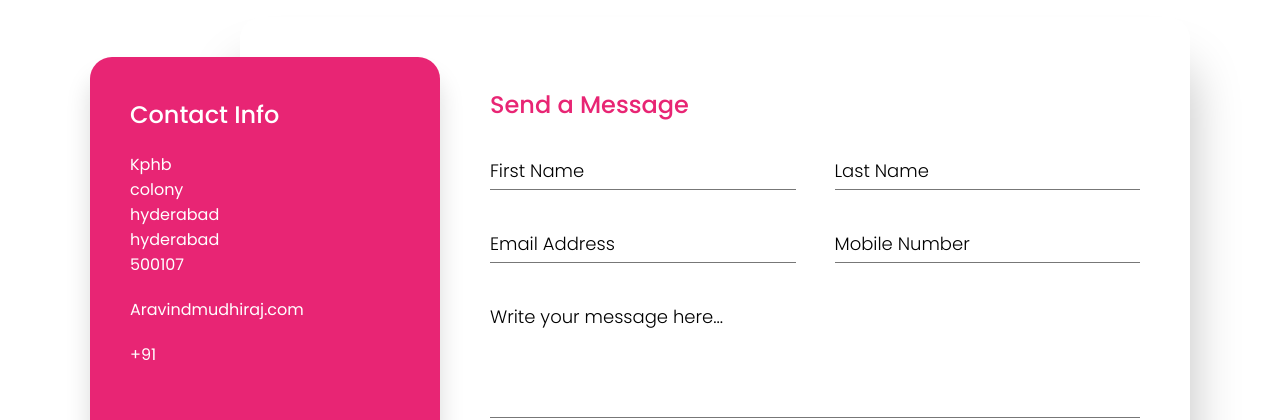
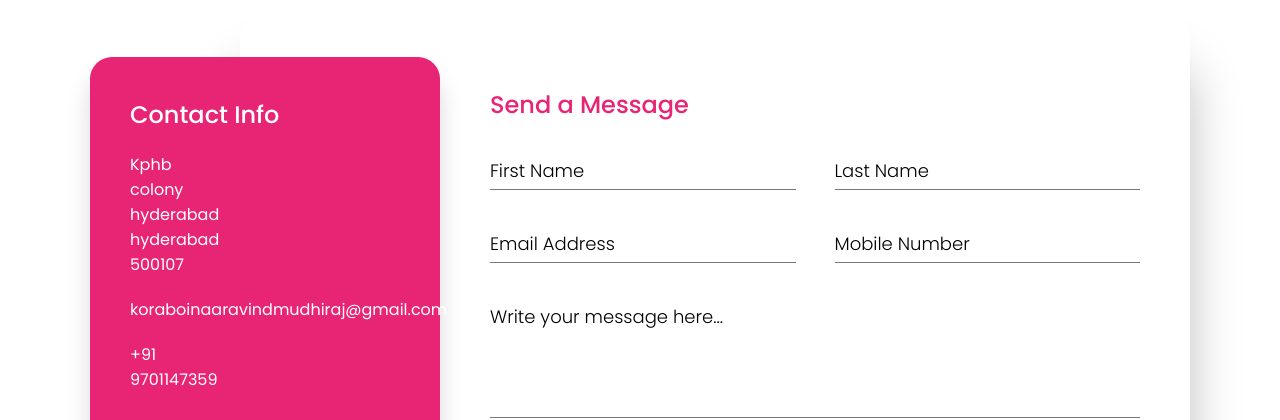
Before and after one commit to Aravind-03012002/innpobyte-project, a plain HTML site: page index.html in a window 1280 px wide. Shown: the part 4290-4710 px from the top of the page. Drawn offline with nearby package versions, Linux system fonts and the light colour scheme.

Commit message:
Update index.html

```diff
--- a/index.html
+++ b/index.html
@@ -198,11 +198,11 @@
                       </li>
                       <li>
                           <span>
-                          <span><a href = "mailto:Aravindmudhiraj.com">Aravindmudhiraj.com</a></span>
+                          <span><a href = "mailto:koraboinaaravindmudhiraj@gmail.com">koraboinaaravindmudhiraj@gmail.com</a></span>
                       </li>
                       <li>
 
-                          <span><a href="tel:+919701147359"> +91 </a></span>
+                          <span><a href="tel:+919701147359"> +91 9701147359</a></span>
                       </li>
 
                   </ul>
```
